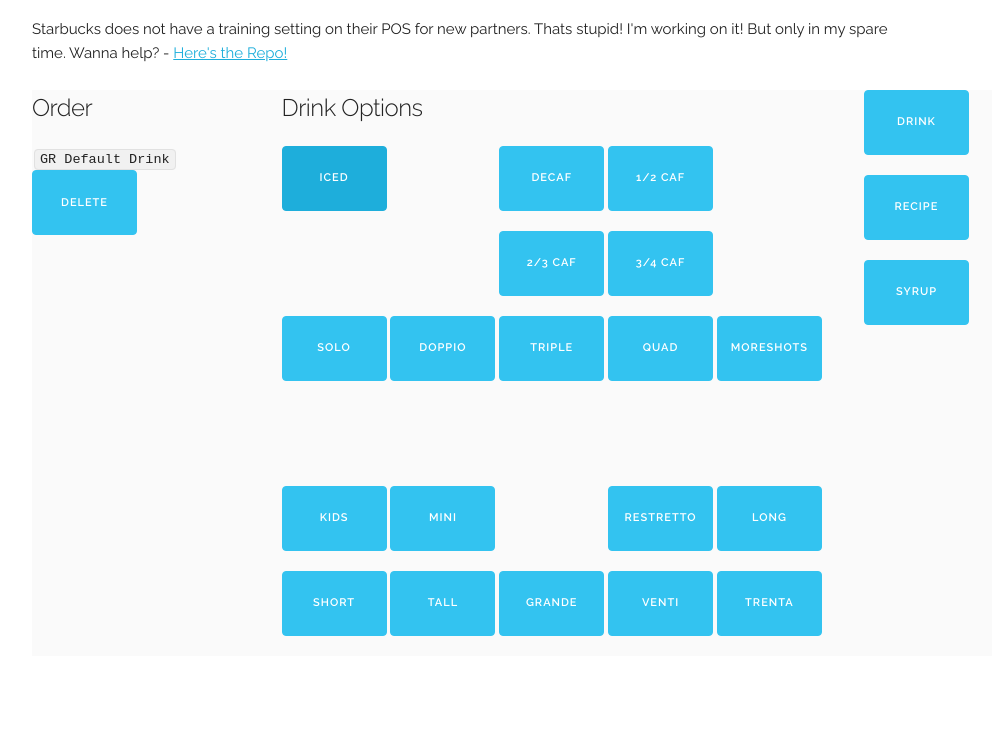
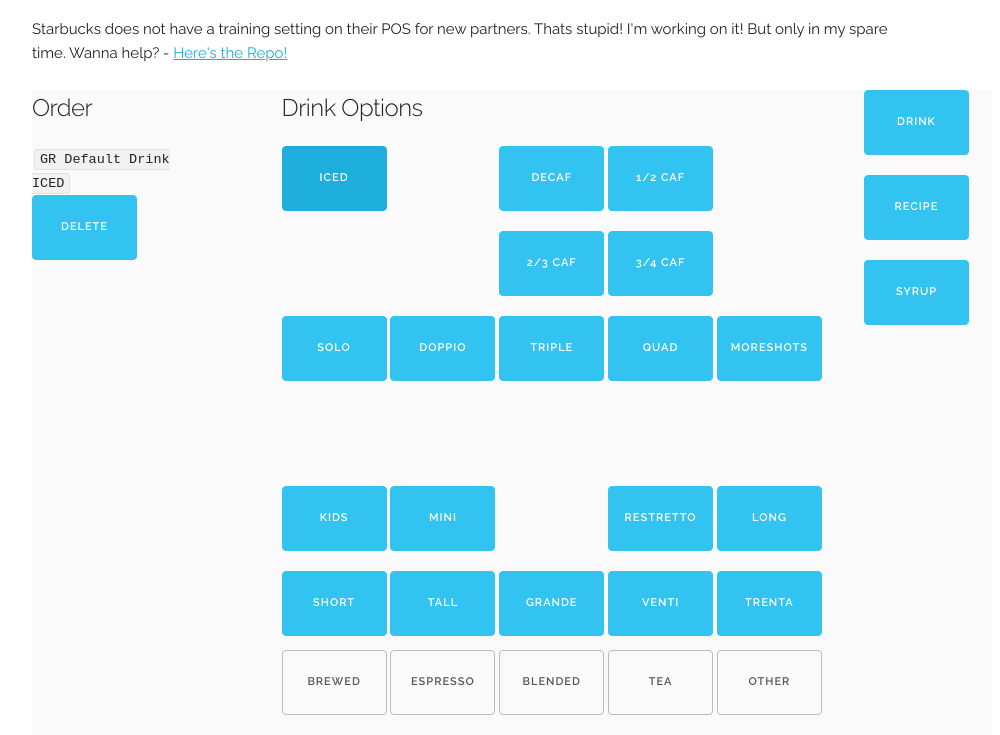
Before and after one commit to yehoshuasandler/baristaMenu, a plain HTML site: page index.html in a window 1280 px wide. Both pictures are taken after a click on the button "ICED". Shown: the part 69-804 px from the top of the page, without its empty margins (128-1128 px from the left). Drawn offline with Linux system fonts and the light colour scheme.

Commit message:
feat: added dink type tabs

```diff
--- a/css/style.css
+++ b/css/style.css
@@ -20,6 +20,10 @@
     border-color:rgba(255,255,255,0);
 }
 
+.drink-menu{
+    height: 560px;
+}
+
 #app{
     width: 960px;
 }
--- a/index.html
+++ b/index.html
@@ -41,7 +41,7 @@
                 </div>
 
                 <div id="menu" class="seven columns">
-                    <div id="options-menu">
+                    <div id="options-menu" class="drink-menu">
                     <h5>Drink Options</h5>
                         <button class="button-primary" data-name="ICED" data-value="">ICED</button>
 
@@ -90,7 +90,7 @@
                     </div>
 
 
-                    <div id="recipe-menu" style="display: none;">
+                    <div id="recipe-menu" class="drink-menu" style="display: none;">
                         <h5>Drink Recipes</h5>
                         <button class="button-primary" data-name="RECIPE" data-value="ESPRESSO">ESPRESSO</button>
                         <button class="button-primary" data-name="RECIPE" data-value="LATTE">LATTE</button>
@@ -103,7 +103,7 @@
                     </div>
 
 
-                    <div id="syrup-menu" style="display: none;">
+                    <div id="syrup-menu" class="drink-menu" style="display: none;">
                         <h5>Syrups</h5>
                         <button class="button-primary" data-name="SYRUP" data-value="VANILLA">VANILA</button>
                         <button class="button-primary" data-name="SYRUP" data-value="SFVANILLA">SF VANILLA</button>
@@ -114,7 +114,17 @@
                         <button class="button-primary" data-name="SYRUP" data-value="MOCHA">MOCHA</button>
                     </div>
 
+                    <div class="drink-maker-tabs">
+                        <button class="button-default" data-name="CONTROL" data-value="BREWED">BREWED</button>
+                        <button class="button-default" data-name="CONTROL" data-value="ESPRESSO">ESPRESSO</button>
+                        <button class="button-default" data-name="CONTROL" data-value="BLENDED">BLENDED</button>
+                        <button class="button-default" data-name="CONTROL" data-value="TEA">TEA</button>
+                        <button class="button-default" data-name="CONTROL" data-value="OTHER">OTHER</button>
+                    </div>
                 </div>
+
+
+
 
 
                     <div class="one columns" id="drink-builder-options">
--- a/js/order.js
+++ b/js/order.js
@@ -31,6 +31,7 @@
 function orderDisplay(drink){
     let o = {
         name: "default Drink <br>",
+        iced: "",
         syrups: "",
         size: ""
     }
@@ -60,6 +61,13 @@
         o.name = drink.recipe.name + "<br>";
     }
 
+    if(drink.iced){
+        o.iced = "ICED<br>"
+    }
+    else{
+        o.iced = ""
+    }
+
 
     switch(drink.caffeine){
         case caffeineTypes.DECAF:
@@ -78,5 +86,5 @@
         }, this);
     }
 
-    return o.size + o.name + o.syrups + o.caffeine;
+    return o.size + o.name + o.iced + o.syrups + o.caffeine;
 }
```
